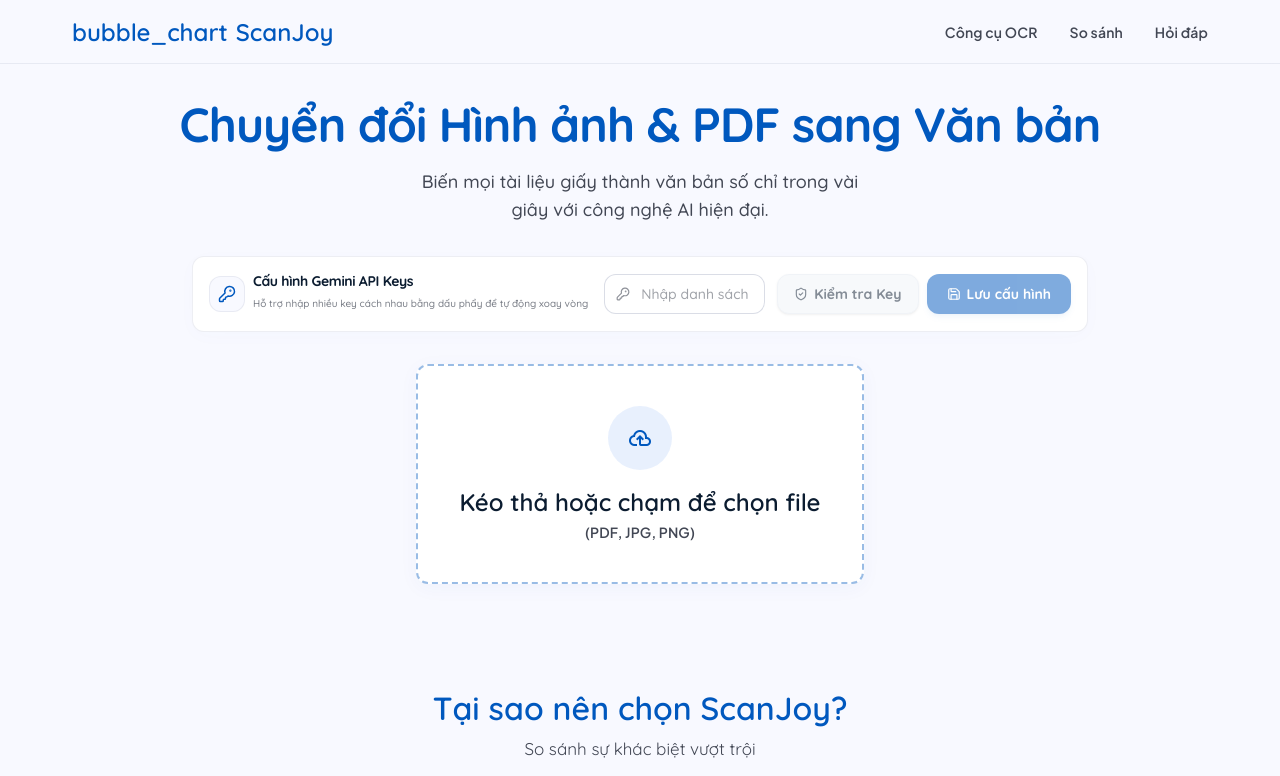
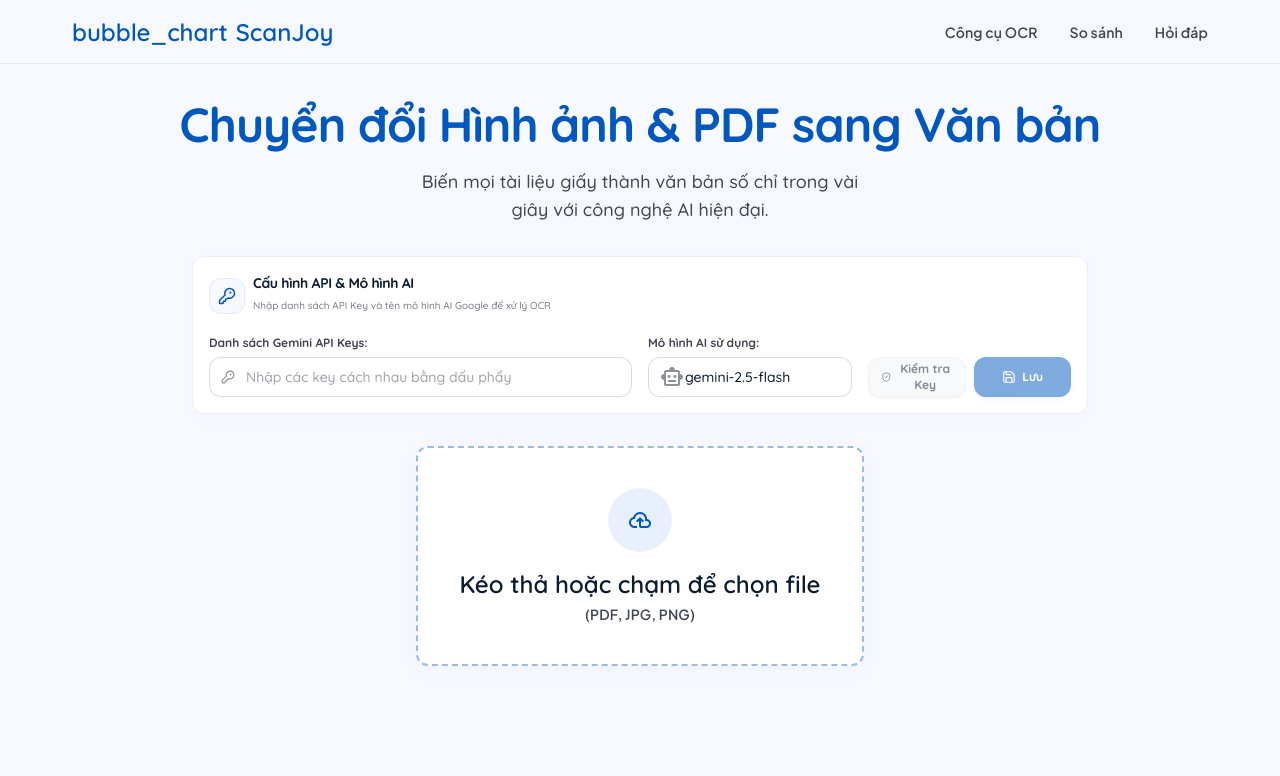
Before and after one commit to ruabien/gemini-ocr-cloudflare, a React (Vite) app: page / in a window 1280 px wide. Shown: the top 776 px of the page. Built offline with nearby package versions, Linux system fonts and the light colour scheme.

Commit message:
modelauto

```diff
--- a/src/App.jsx
+++ b/src/App.jsx
@@ -274,7 +274,7 @@
           const textResult = await processOCR(
             fileToProcess.originalFile,
             activeKey,
-            'gemini-2.5-flash',
+            config.model || 'gemini-2.5-flash',
             config.workerUrl
           );
 
--- a/src/components/ApiConfig.jsx
+++ b/src/components/ApiConfig.jsx
@@ -5,29 +5,32 @@
 
 export default function ApiConfig({ onConfigChange }) {
   const [apiKey, setApiKey] = useState(() => localStorage.getItem('ocr_api_key') || '');
+  const [modelName, setModelName] = useState(() => localStorage.getItem('ocr_model') || 'gemini-2.5-flash');
   const [workerUrl] = useState(() => localStorage.getItem('ocr_worker_url') || DEFAULT_WORKER_URL);
   const [showToast, setShowToast] = useState(false);
 
   // States cho tính năng Kiểm tra Key
   const [isValidated, setIsValidated] = useState(() => {
-    const saved = localStorage.getItem('ocr_api_key') || '';
-    return saved !== '';
+    const savedKey = localStorage.getItem('ocr_api_key') || '';
+    const savedModel = localStorage.getItem('ocr_model') || 'gemini-2.5-flash';
+    return savedKey !== '' && savedModel !== '';
   });
   const [isChecking, setIsChecking] = useState(false);
   const [validationResults, setValidationResults] = useState([]);
   const [validationMessage, setValidationMessage] = useState("");
 
   useEffect(() => {
-    // Chỉ kích hoạt callback cấu hình khi API Key đã được lưu (hoặc đang dùng cấu hình cũ đã lưu)
-    const saved = localStorage.getItem('ocr_api_key') || '';
-    if (apiKey === saved && onConfigChange) {
+    // Chỉ kích hoạt callback cấu hình khi API Key và Model đã khớp với dữ liệu đã lưu
+    const savedKey = localStorage.getItem('ocr_api_key') || '';
+    const savedModel = localStorage.getItem('ocr_model') || 'gemini-2.5-flash';
+    if (apiKey === savedKey && modelName === savedModel && onConfigChange) {
       onConfigChange({
         apiKey,
-        model: 'gemini-2.5-flash',
+        model: modelName,
         workerUrl
       });
     }
-  }, [apiKey, workerUrl, onConfigChange]);
+  }, [apiKey, modelName, workerUrl, onConfigChange]);
 
   useEffect(() => {
     if (showToast) {
@@ -48,8 +51,21 @@
     setValidationMessage("");
   };
 
+  const handleModelChange = (val) => {
+    setModelName(val);
+    const saved = localStorage.getItem('ocr_model') || 'gemini-2.5-flash';
+    if (val.trim() === saved.trim()) {
+      // Giữ nguyên trạng thái validate cũ nếu trùng model đã lưu
+    } else {
+      setIsValidated(false);
+      setValidationResults([]);
+      setValidationMessage("");
+    }
+  };
+
   const validateGeminiKeys = async () => {
     const keys = apiKey.split(',').map(k => k.trim()).filter(Boolean);
+    const currentModel = modelName.trim() || 'gemini-2.5-flash';
     if (keys.length === 0) {
       alert("Vui lòng nhập API Key trước khi kiểm tra.");
       return;
@@ -68,7 +84,7 @@
         : key;
 
       try {
-        const response = await fetch(`https://generativelanguage.googleapis.com/v1beta/models/gemini-2.5-flash?key=${key}`);
+        const response = await fetch(`https://generativelanguage.googleapis.com/v1beta/models/${currentModel}?key=${key}`);
 
         if (response.ok) {
           results.push({
@@ -98,7 +114,7 @@
               key,
               masked,
               status: 'error',
-              message: 'Lỗi (Sai key hoặc bị Google khóa)'
+              message: 'Lỗi (Sai key, không hỗ trợ model này hoặc bị khóa)'
             });
           }
         }
@@ -119,18 +135,19 @@
       setValidationMessage(`🎉 Đã xác thực thành công ${validCount} key hoạt động tốt. Bạn có thể lưu cấu hình để bắt đầu sử dụng.`);
     } else {
       setIsValidated(false);
-      setValidationMessage('❌ Tất cả các API Key đều bị lỗi hoặc không hoạt động. Vui lòng kiểm tra lại mã Key từ Google AI Studio.');
+      setValidationMessage(`❌ Tất cả các API Key đều bị lỗi hoặc không hỗ trợ mô hình '${currentModel}'. Vui lòng kiểm tra lại.`);
     }
   };
 
   const handleSaveKey = () => {
     localStorage.setItem('ocr_api_key', apiKey);
+    localStorage.setItem('ocr_model', modelName);
     setIsValidated(true);
     setShowToast(true);
     if (onConfigChange) {
       onConfigChange({
         apiKey,
-        model: 'gemini-2.5-flash',
+        model: modelName,
         workerUrl
       });
     }
@@ -138,39 +155,63 @@
 
   return (
     <div className="bg-surface-container-lowest border border-outline-variant/30 w-full rounded-xl shadow-[0_4px_20px_rgba(0,88,190,0.02)] overflow-hidden">
-      <div className="px-4 py-3.5 flex flex-col lg:flex-row lg:items-center justify-between gap-4">
-
+      <div className="p-4 space-y-4">
+        {/* Header */}
         <div className="flex items-center gap-2 text-on-surface select-none">
           <div className="p-2 bg-surface text-primary border border-outline-variant/30 rounded-xl">
             <KeyRound size={18} />
           </div>
           <div className="text-left">
-            <h2 className="font-bold text-sm tracking-tight text-on-surface">Cấu hình Gemini API Keys</h2>
-            <p className="text-[10px] text-on-surface-variant/70 font-medium">Hỗ trợ nhập nhiều key cách nhau bằng dấu phẩy để tự động xoay vòng</p>
+            <h2 className="font-bold text-sm tracking-tight text-on-surface">Cấu hình API & Mô hình AI</h2>
+            <p className="text-[10px] text-on-surface-variant/70 font-medium">Nhập danh sách API Key và tên mô hình AI Google để xử lý OCR</p>
           </div>
         </div>
 
-        <div className="flex flex-1 flex-col sm:flex-row items-stretch sm:items-center gap-3 w-full lg:justify-end">
-          <div className="relative flex-1 max-w-full sm:max-w-xl group">
+        {/* Inputs & Buttons Grid */}
+        <div className="grid grid-cols-1 md:grid-cols-12 gap-4 items-end">
+          {/* API Key list field */}
+          <div className="md:col-span-6 flex flex-col gap-1.5 text-left">
+            <label className="text-xs font-bold text-on-surface-variant">Danh sách Gemini API Keys:</label>
+            <div className="relative group">
               <div className="absolute inset-y-0 left-0 pl-3 flex items-center pointer-events-none text-on-surface-variant/60 group-focus-within:text-primary">
                 <KeyRound size={14} />
               </div>
               <input
                 type="text"
-              placeholder="Nhập danh sách Gemini API Key (cách nhau bằng dấu phẩy)"
+                placeholder="Nhập các key cách nhau bằng dấu phẩy"
                 value={apiKey}
                 onChange={(e) => handleKeyChange(e.target.value)}
                 disabled={isChecking}
-              className="w-full h-12 sm:h-10 pl-9 pr-3 bg-white border border-outline-variant/60 rounded-xl text-xs sm:text-sm focus:outline-none focus:ring-1 focus:ring-primary focus:border-primary transition-all font-medium text-on-surface placeholder-on-surface-variant/50 disabled:opacity-50"
+                className="w-full h-10 pl-9 pr-3 bg-white border border-outline-variant/60 rounded-xl text-xs sm:text-sm focus:outline-none focus:ring-1 focus:ring-primary focus:border-primary transition-all font-medium text-on-surface placeholder-on-surface-variant/50 disabled:opacity-50"
               />
             </div>
+          </div>
 
-          <div className="flex gap-2 w-full sm:w-auto">
+          {/* AI Model name field */}
+          <div className="md:col-span-3 flex flex-col gap-1.5 text-left">
+            <label className="text-xs font-bold text-on-surface-variant">Mô hình AI sử dụng:</label>
+            <div className="relative group">
+              <div className="absolute inset-y-0 left-0 pl-3 flex items-center pointer-events-none text-on-surface-variant/60 group-focus-within:text-primary">
+                <span className="material-symbols-outlined text-[16px]">smart_toy</span>
+              </div>
+              <input
+                type="text"
+                placeholder="Ví dụ: gemini-2.5-flash"
+                value={modelName}
+                onChange={(e) => handleModelChange(e.target.value)}
+                disabled={isChecking}
+                className="w-full h-10 pl-9 pr-3 bg-white border border-outline-variant/60 rounded-xl text-xs sm:text-sm focus:outline-none focus:ring-1 focus:ring-primary focus:border-primary transition-all font-medium text-on-surface placeholder-on-surface-variant/50 disabled:opacity-50"
+              />
+            </div>
+          </div>
+
+          {/* Buttons */}
+          <div className="md:col-span-3 flex gap-2">
             <button
               onClick={validateGeminiKeys}
-              disabled={isChecking || !apiKey.trim()}
-              className="flex-1 sm:flex-initial h-12 sm:h-10 px-4 bg-slate-100 hover:bg-slate-200 text-on-surface border border-slate-200 rounded-xl text-xs sm:text-sm font-bold flex items-center justify-center gap-1.5 transition-all shadow-sm active:scale-95 disabled:opacity-50 disabled:cursor-not-allowed shrink-0 cursor-pointer"
-              title="Kiểm tra tính hợp lệ của từng API Key"
+              disabled={isChecking || !apiKey.trim() || !modelName.trim()}
+              className="flex-1 h-10 px-3 bg-slate-100 hover:bg-slate-200 text-on-surface border border-slate-200 rounded-xl text-xs font-bold flex items-center justify-center gap-1.5 transition-all shadow-sm active:scale-95 disabled:opacity-50 disabled:cursor-not-allowed cursor-pointer"
+              title="Kiểm tra tính hợp lệ của các API Key với mô hình đã nhập"
             >
               {isChecking ? (
                 <Loader2 size={14} className="animate-spin" />
@@ -182,21 +223,21 @@
 
             <button
               onClick={handleSaveKey}
-              disabled={!isValidated || isChecking || !apiKey.trim()}
-              className="flex-1 sm:flex-initial h-12 sm:h-10 px-5 bg-primary hover:bg-primary-container text-on-primary rounded-xl text-xs sm:text-sm font-bold flex items-center justify-center gap-1.5 transition-all shadow-md active:scale-95 disabled:opacity-50 disabled:cursor-not-allowed shrink-0 cursor-pointer shadow-primary/10"
-              title="Lưu API Key vào trình duyệt để bắt đầu sử dụng"
+              disabled={!isValidated || isChecking || !apiKey.trim() || !modelName.trim()}
+              className="flex-1 h-10 px-3 bg-primary hover:bg-primary-container text-on-primary rounded-xl text-xs font-bold flex items-center justify-center gap-1.5 transition-all shadow-md active:scale-95 disabled:opacity-50 disabled:cursor-not-allowed cursor-pointer shadow-primary/10"
+              title="Lưu cấu hình API Key và Mô hình"
             >
               <Save size={14} />
-              <span>Lưu cấu hình</span>
+              <span>Lưu</span>
             </button>
           </div>
         </div>
       </div>
 
-      {/* Panel Hiển thị kết quả kiểm tra */}
+      {/* Validation results view */}
       {validationResults.length > 0 && (
         <div className="px-4 pb-4 pt-3 border-t border-outline-variant/20 bg-slate-50/50 space-y-3 text-left">
-          <div className="text-on-surface-variant/70 text-[10px] uppercase font-bold tracking-wider">Trạng thái xác thực các Key:</div>
+          <div className="text-on-surface-variant/70 text-[10px] uppercase font-bold tracking-wider font-sans">Trạng thái xác thực các Key:</div>
           <div className="grid grid-cols-1 md:grid-cols-2 gap-2">
             {validationResults.map((res, index) => (
               <div
@@ -214,7 +255,7 @@
                 {res.status === 'error' && <XCircle size={14} className="shrink-0 text-rose-600" />}
 
                 <span className="font-mono">{res.masked}</span>
-                <span className="text-[11px] font-medium">: {res.message}</span>
+                <span className="text-[11px] font-medium text-on-surface">: {res.message}</span>
               </div>
             ))}
           </div>
```
Lines whose indentation alone changed are shown as unchanged.
